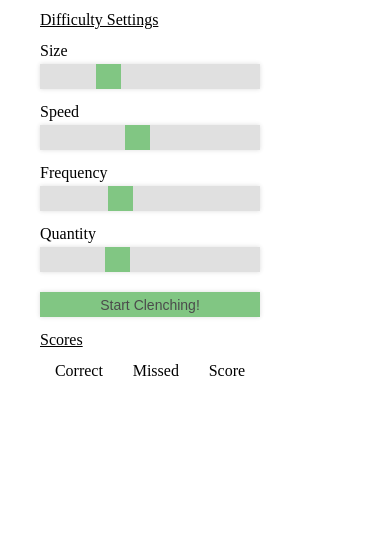
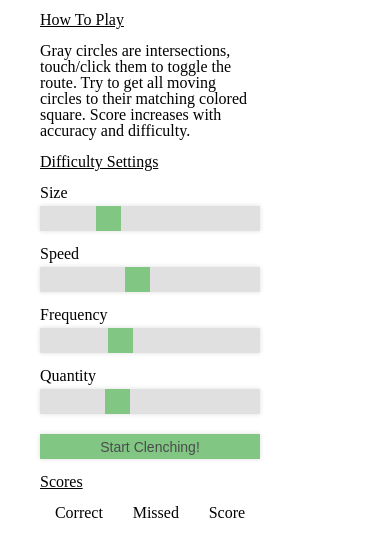
Before and after one commit to grantpaulson6/Color-Clench, a website: page dist/index.html in a window 390 px wide. Shown: the part 111-668 px from the top of the page. Drawn offline with Linux system fonts and the light colour scheme.

Commit message:
add how to play description

```diff
--- a/dist/index.css
+++ b/dist/index.css
@@ -97,6 +97,9 @@ th {
   font-weight: bold;
 }
 
+p#howto {
+  margin-bottom: 15px;
+}
 
 
 @media only screen and (max-device-width: 700px) {
@@ -135,9 +138,8 @@ body {
     margin: 0 0 5px 0;
   }
 
-
-  #menu h2 {
-  display: none;
+  #scores h2 {
+    display: none;
   }
 
   /* TODO */
--- a/dist/index.html
+++ b/dist/index.html
@@ -16,6 +16,11 @@
         <div id="menu">
             <h1>Color Clench</h1>
             <div id="settings">
+                <h2>How To Play</h2>
+                <p id="howto">Gray circles are intersections, touch/click them to toggle
+                    the route. Try to get all moving circles to their matching
+                    colored square. Score increases with accuracy and difficulty.
+                </p>
                 <h2>Difficulty Settings</h1>
                 <label>Size
                     <div class="slidecontainer">
```
